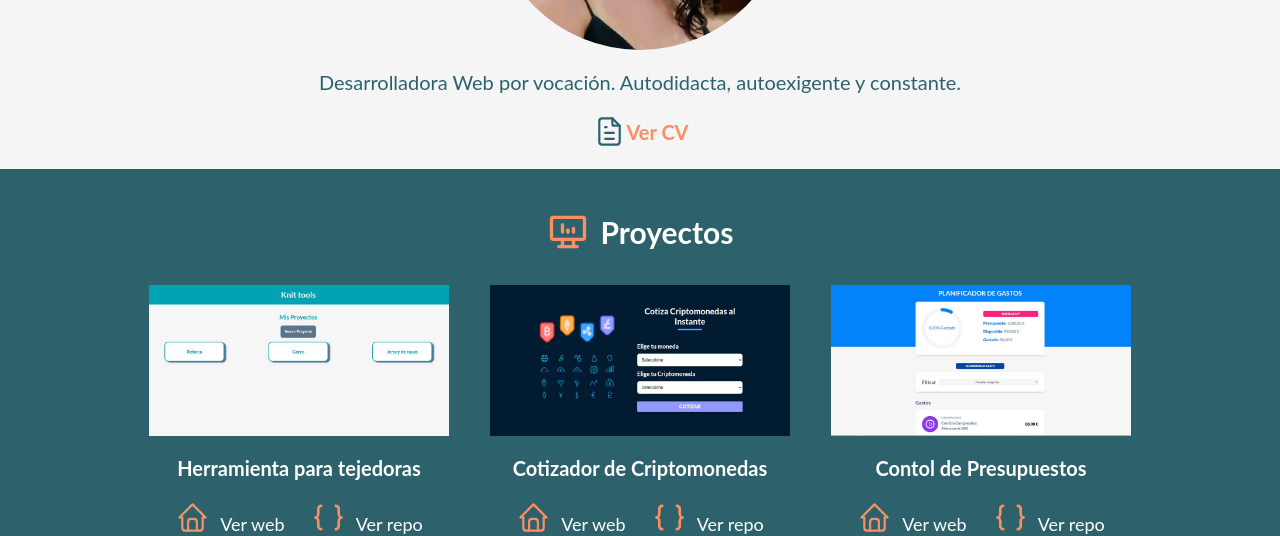
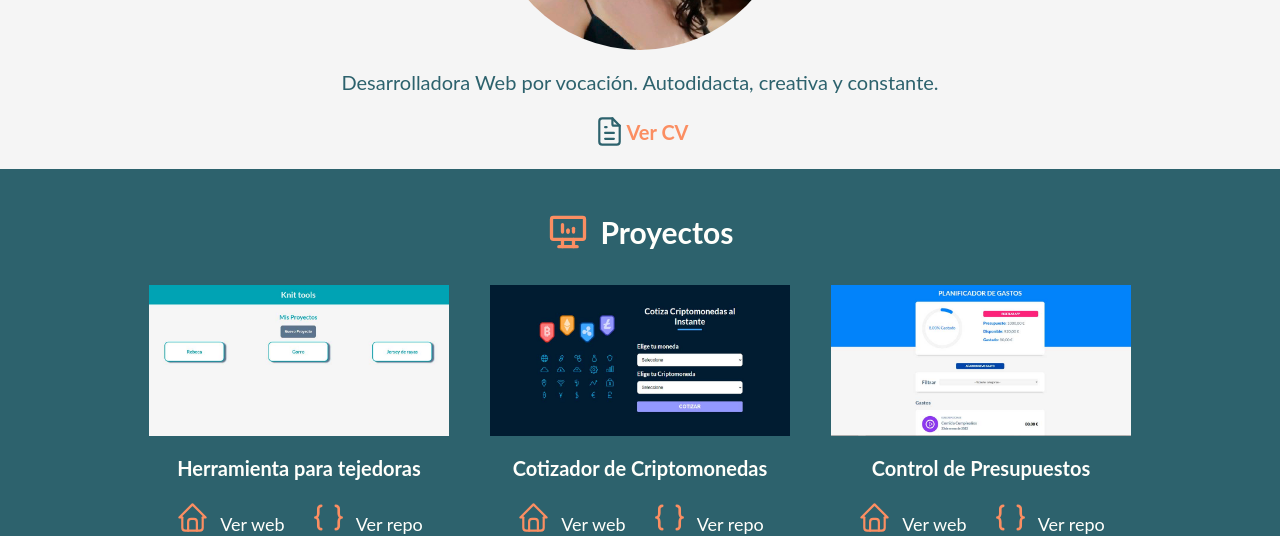
Before and after one commit to Ireloppin/Portfolio, a React (Create React App) app: page / in a window 1280 px wide. Shown: the part 699-1235 px from the top of the page. Built offline with nearby package versions, Linux system fonts and the light colour scheme.

Commit message:
Control Presupuesto corregido

```diff
--- a/package.json
+++ b/package.json
@@ -7,12 +7,15 @@
     "@testing-library/jest-dom": "^5.16.5",
     "@testing-library/react": "^13.4.0",
     "@testing-library/user-event": "^13.5.0",
+    "gh-pages": "^5.0.0",
     "react": "^18.2.0",
     "react-dom": "^18.2.0",
     "react-scripts": "5.0.1",
     "web-vitals": "^2.1.4"
   },
   "scripts": {
+    "predeploy": "npm run build",
+    "deploy": "gh-pages -d build",
     "start": "react-scripts start",
     "build": "react-scripts build",
     "test": "react-scripts test",
--- a/src/App.js
+++ b/src/App.js
@@ -1,5 +1,5 @@
 
-import Presentación from './components/Presentación';
+import Presentacion from './components/Presentacion';
 import Proyectos from './components/Proyectos';
 import Formacion from './components/Formacion';
 import IconoFacebook from './img/icono-facebook.svg'
@@ -28,7 +28,7 @@ function App() {
 
       </div>
     </header>
-      <Presentación />
+      <Presentacion />
       <Proyectos />
       <Formacion />
 
--- a/src/components/Presentación.js
+++ b/src/components/Presentacion.js
@@ -18,7 +18,7 @@ const Presentación = () => {
         </div>
         <div>
 
-        <p>Desarrolladora Web por vocación. Autodidacta, autoexigente y constante. </p>
+        <p>Desarrolladora Web por vocación. Autodidacta, creativa y constante. </p>
 
 
 
--- a/src/components/Proyectos.js
+++ b/src/components/Proyectos.js
@@ -89,7 +89,7 @@ const Proyectos = () => {
               src={Presupuestos}
               alt="presupuestos"
             ></img>
-            <h3 className="h3-blanco">Contol de Presupuestos</h3>
+            <h3 className="h3-blanco">Control de Presupuestos</h3>
             <div className="links-proyecto">
             <div className='icono-link-pro'>
                 <img src={IconoHome} alt="Ver proyecto"></img>
```
Also changed, not shown: 1 other file (tests, documents, lock files or other folders).
